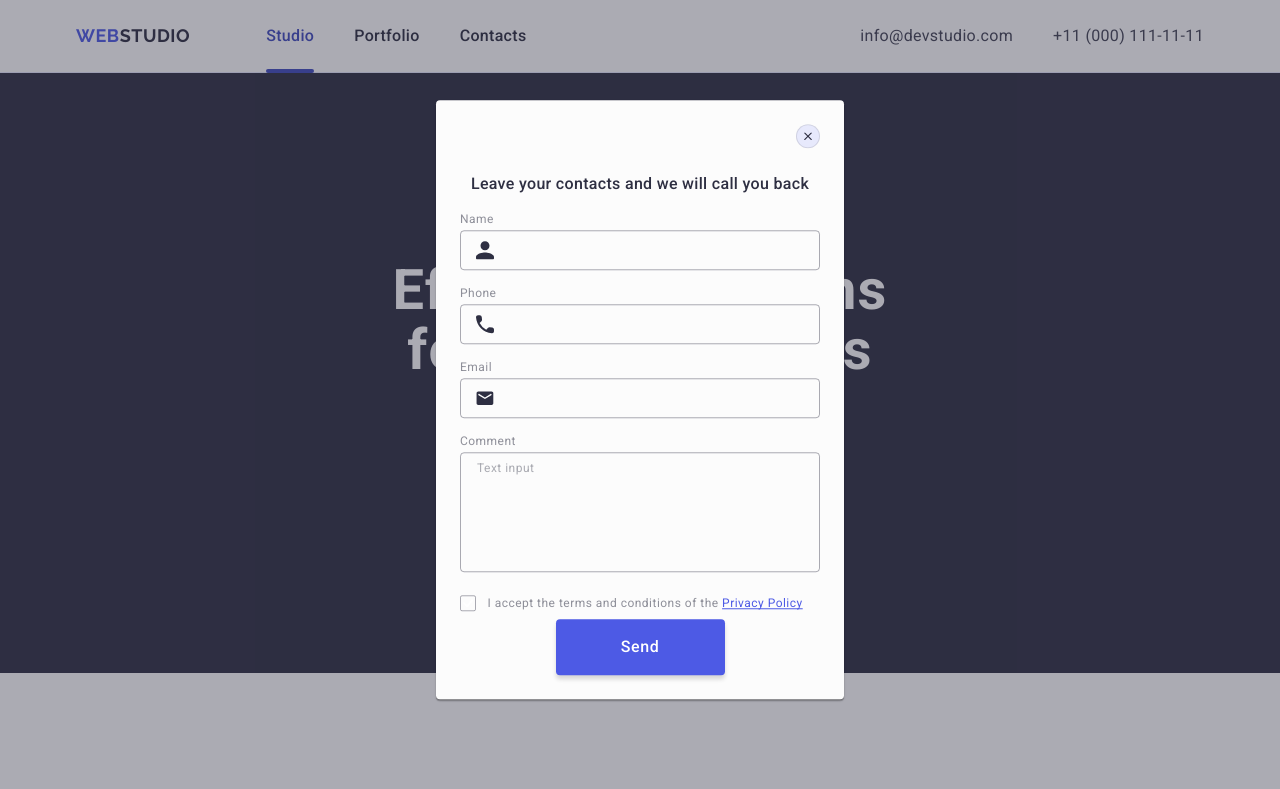
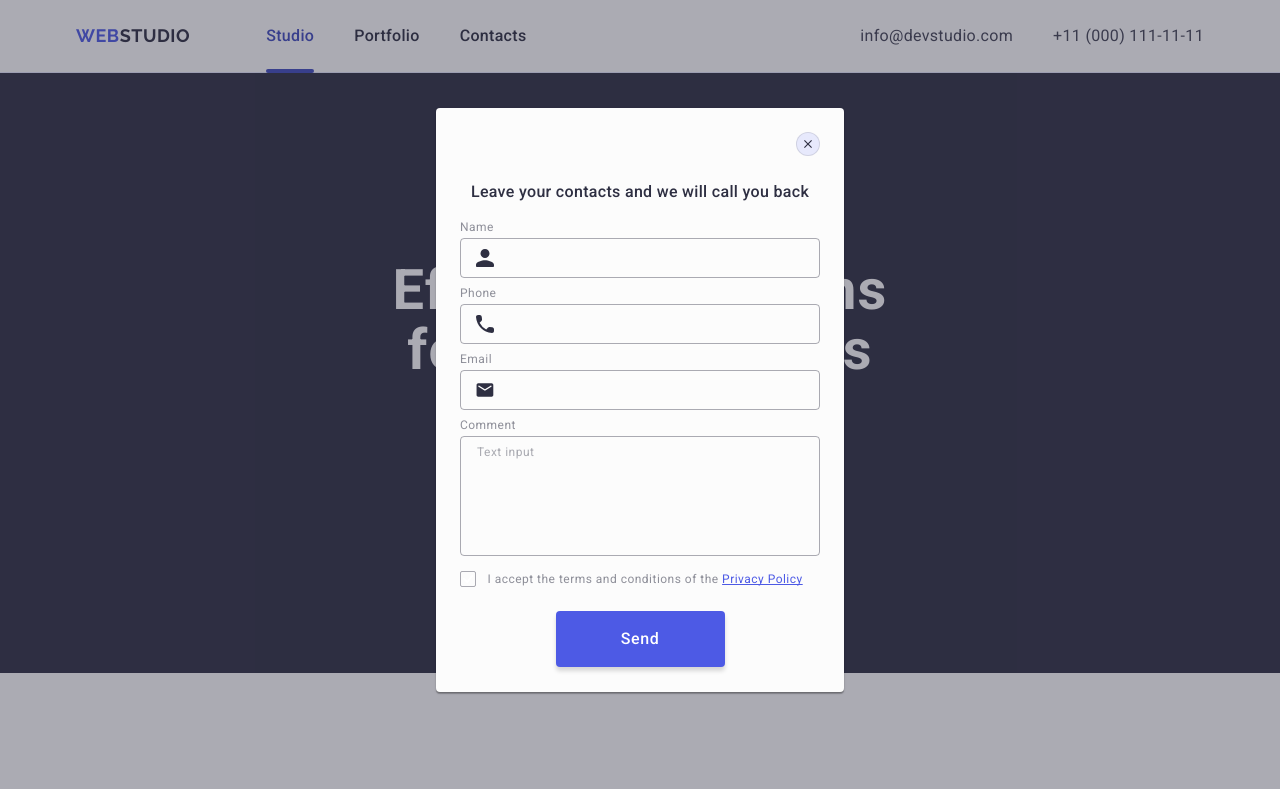
Before and after one commit to veroni-m/goit-markup-hw-05, a plain HTML site: page index.html in a window 1280 px wide. Shown: the top 789 px of the page. Drawn offline with nearby package versions, Linux system fonts and the light colour scheme.

Commit message:
fix errors5

```diff
--- a/css/styles.css
+++ b/css/styles.css
@@ -655,12 +655,18 @@ height: 40px;
    border-radius: 50%;
    border: 1px solid rgba(0, 0, 0, 0.1);
    transition: fill 250ms cubic-bezier(0.4, 0, 0.2, 1), background-color 250ms cubic-bezier(0.4, 0, 0.2, 1), border 250ms cubic-bezier(0.4, 0, 0.2, 1);
+   transition: background-color 250ms cubic-bezier(0.4, 0, 0.2, 1), border 250ms cubic-bezier(0.4, 0, 0.2, 1);
 }
 
 .modal-close-btn:hover,
 .modal-close-btn:focus {
   background-color: #404bbf;
   fill: #ffffff;
+  border: none;
+}
+
+.modal-close-btn-icon {
+  transition: fill 250ms cubic-bezier(0.4, 0, 0.2, 1);
 }
 
 .review-form-descr {
@@ -679,7 +685,7 @@ height: 40px;
 /* Reviw form styles */
 
 .review-form-field-wrapper {
-  margin-bottom: 16px;
+  margin-bottom: 8px;
 }
 
 .review-form-field-label {
@@ -752,7 +758,7 @@ letter-spacing: 0.04em;
 }
 
 .review-form-checkbox-wrapper {
-  margin-bottom: 8px;
+  margin-bottom: 24px;
 }
 
 .review-form-checkbox-label {
@@ -783,6 +789,7 @@ border: 1px solid rgba(46, 47, 66, 0.4);
 cursor: pointer;
 fill: transparent;
 margin-right: 8px;
+transition: background-color 250ms cubic-bezier(0.4, 0, 0.2, 1), border 250ms cubic-bezier(0.4, 0, 0.2, 1), fill 250ms cubic-bezier(0.4, 0, 0.2, 1);
 }
 
 .privacy-policy-link {
@@ -815,7 +822,7 @@ color: #4d5ae5;
   min-width: 169px;
   height: 56px;
   cursor: pointer;
-  transition: background-color 250ms cubic-bezier(0.4, 0, 0.2, 1), border 250ms cubic-bezier(0.4, 0, 0.2, 1);
+  transition: background-color 250ms cubic-bezier(0.4, 0, 0.2, 1);
 }
 
 .review-form-submit-btn:hover,
```
